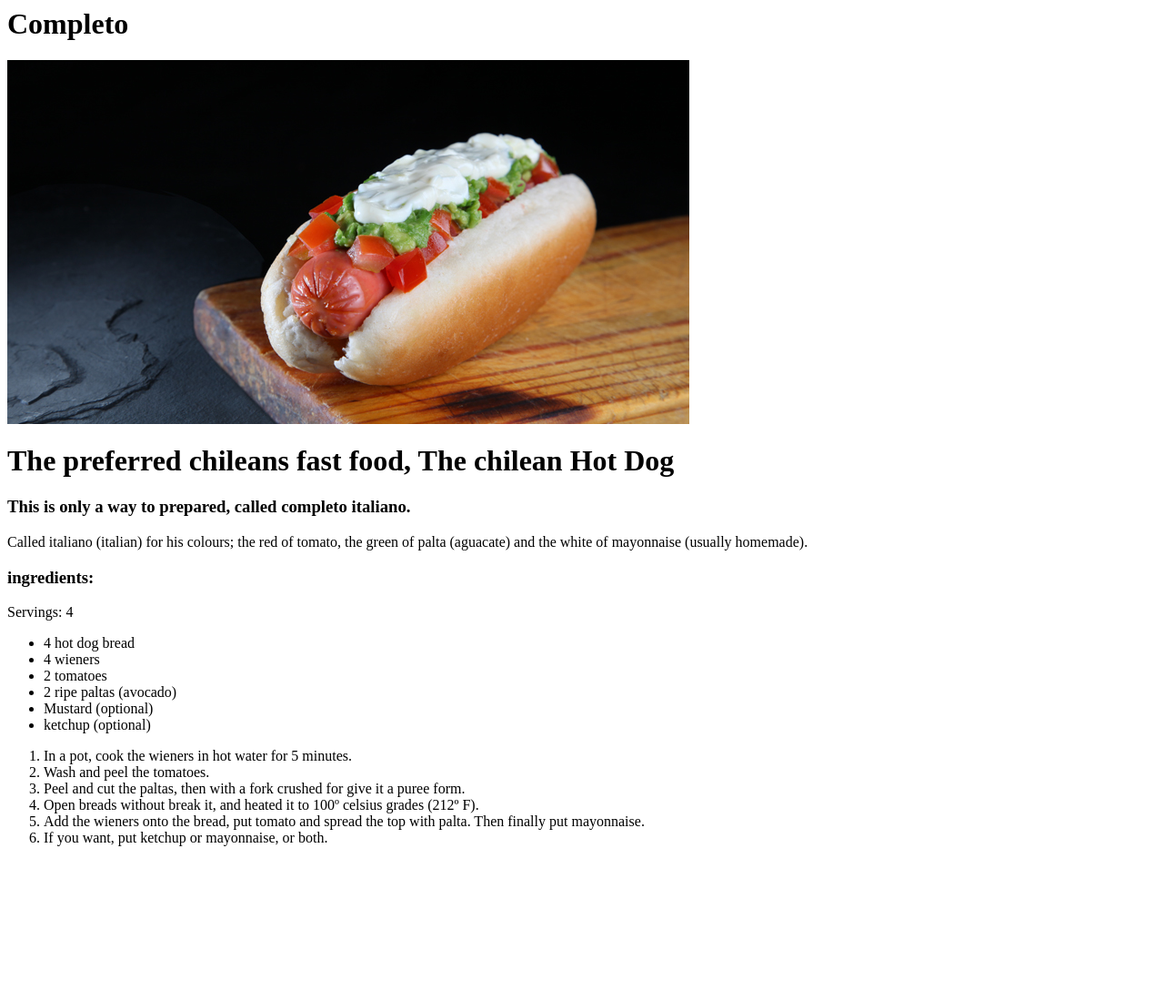
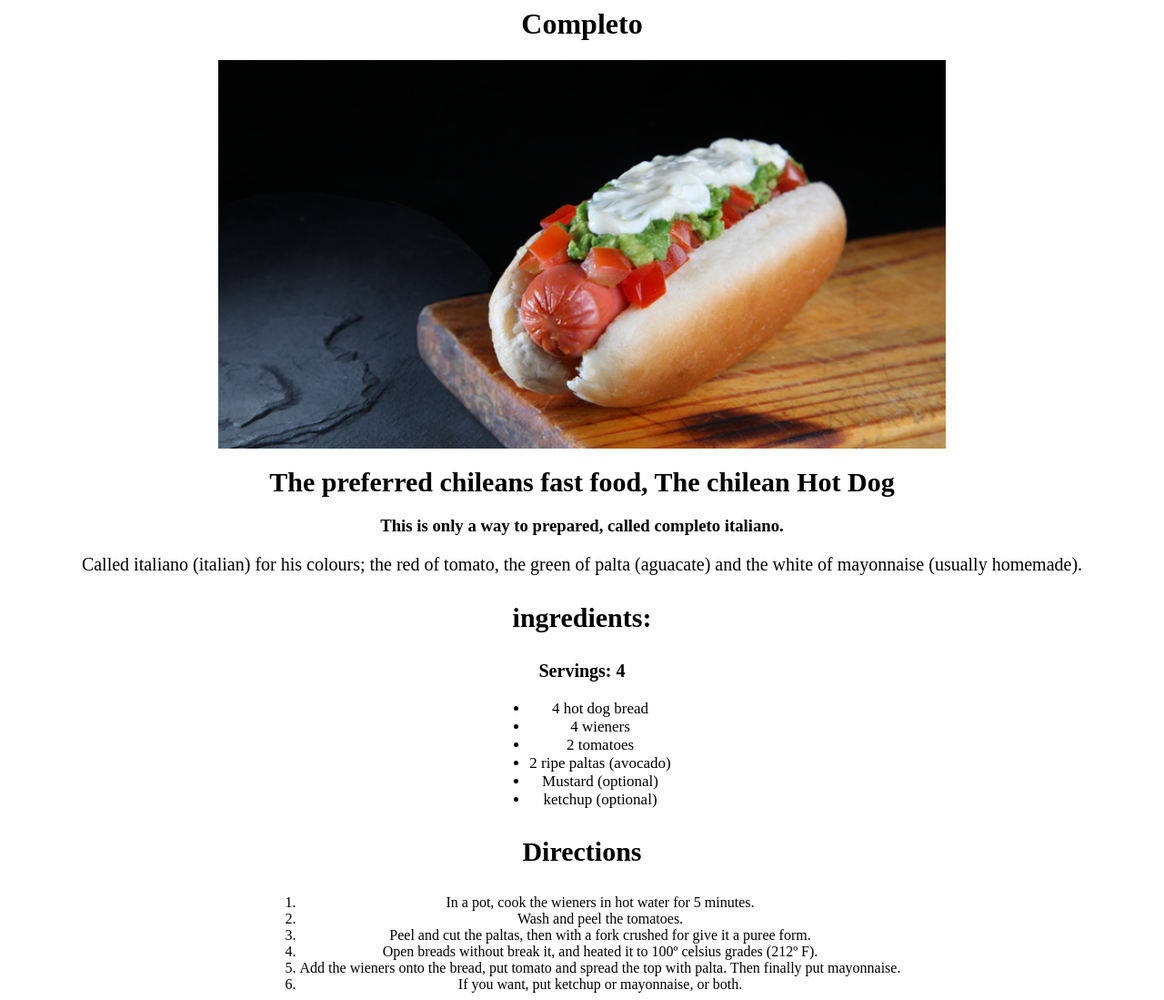
Before and after one commit to AlexB-oS/Recipe, a plain HTML site: page recipes/completo.html in a window 1280 px wide. Shown: the whole page at 91% size. Before the commit the page ends 946 px from the top, so only its background shows below. Drawn offline with Linux system fonts and the light colour scheme.

Commit message:
Add styles in css new file:   styles.css

```diff
--- a/index.html
+++ b/index.html
@@ -5,6 +5,7 @@
 <html lang="en">
 <head>
     <meta charset="utf-8">
+    <link rel="stylesheet" href="styles.css">
 
     <title>Chile</title>
 
@@ -17,16 +18,16 @@
 <body>
 
 
-    <h1>Chilean recipes!</h1>
+    <h1 class="titles">Chilean recipes!</h1>
 
-    <img src="./img/embalse.jpg" alt="Embalse del yeso">
+    <img class="img" src="./img/embalse.jpg" alt="Embalse del yeso">
 
 
-    <h2>Most commons chileans dishes:</h2>
+    <h2 class="titles">Most commons chileans dishes:</h2>
 
-    <ul>
+    <ul class="sub">
 
-        <li><p><a href="recipes/cazuela.html"><strong>Cazuela</strong></a></p></li>
+        <li class="lista"><p><a href="recipes/cazuela.html"><strong>Cazuela</strong></a></p></li>
         <li><p><a href="recipes/completo.html"><strong>Completo</strong></a></p></li>
         <li><p><a href="recipes/empanada.html"><strong>Empanada</strong></a></p></li>
 
--- a/recipes/completo.html
+++ b/recipes/completo.html
@@ -1,31 +1,38 @@
+
+<head>
+    <link rel="stylesheet" href="../styles.css">
+
+</head>
+
+<body>
 <h1>Completo</h1>
 
 
-<img src="../img/completo.jpg" alt="Completo italiano">
+<img class="img" src="../img/completo.jpg" alt="Completo italiano">
 
 
-<h1>The preferred chileans fast food, The chilean Hot Dog</h1>
+<h1 class="titles">The preferred chileans fast food, The chilean Hot Dog</h1>
 
-<p><h3>This is only a way to prepared, called completo italiano.</h3></p>
+<p class="sub"><h3>This is only a way to prepared, called completo italiano.</h3></p>
 
-<p>Called italiano (italian) for his colours; the red of tomato, the green of palta (aguacate) and the white of mayonnaise (usually homemade).
+<p class="sub">Called italiano (italian) for his colours; the red of tomato, the green of palta (aguacate) and the white of mayonnaise (usually homemade).
 </p>
 
-<h3>ingredients:</h3>
-    Servings: 4
+<h3  class="titles">ingredients:</h3>
+<p class="servings sub">Servings: 4</p>
 
-<ul>
+<ul class="ingredients">
 
-    <li>4 hot dog bread</li>
+    <p><li>4 hot dog bread</li>
     <li>4 wieners</li>
     <li>2 tomatoes</li>
     <li>2 ripe paltas (avocado)</li>
     <li>Mustard (optional)</li>
-    <li>ketchup (optional)</li>
+    <li>ketchup (optional)</li></p>
 
 </ul>
 
-
+<h3 class="titles">Directions</h3>
 <ol>
 
     <li>In a pot, cook the wieners in hot water for 5 minutes.</li>
@@ -40,3 +47,4 @@
 
 
 </ol>
+</body>
--- /dev/null
+++ b/styles.css
@@ -0,0 +1,38 @@
+body {
+
+    text-align: center;
+    font-family: 'Times New Roman', Times, serif;
+
+}
+
+
+img {
+    height: auto;
+    width: 800px;
+}
+
+ul,
+ol {
+    display: table;
+    margin: 0 auto;
+  }
+
+ .servings {
+
+    font-weight: bolder;
+ }
+
+ .sub {
+
+    font-size: 20px;
+ }
+
+ .titles {
+
+    font-size: 30px;
+ }
+
+ .ingredients {
+
+    font-size: 17px;
+ }
```
Also changed, not shown: recipes/cazuela.html (+15 -6 lines), recipes/empanada.html (+16 -8 lines).
